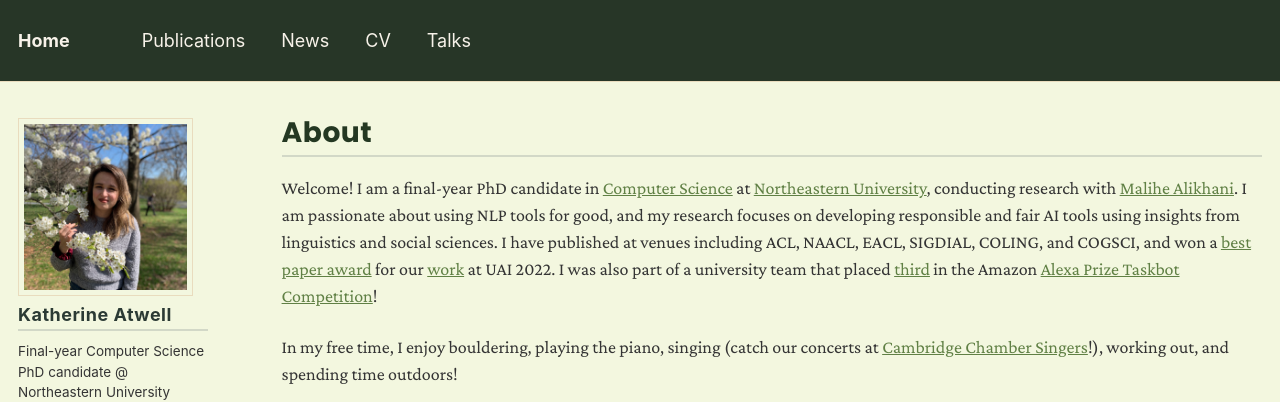
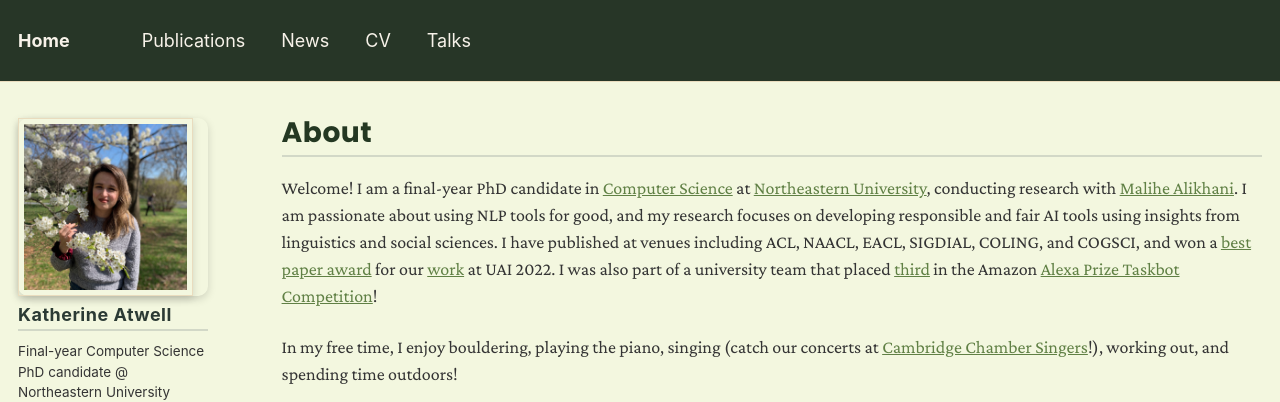
Before and after one commit to katherine-atwell/katherine-atwell.github.io, a Jekyll site: the page built from _pages/about.md, in a window 1280 px wide. Shown: the top 402 px of the page. Built offline with Jekyll 4.4.1, drawn with Linux system fonts in a browser that asks for light colours; nearby versions of some CDN libraries.

Commit message:
update avatar picture style

```diff
--- a/_sass/_sidebar.scss
+++ b/_sass/_sidebar.scss
@@ -75,6 +75,8 @@
   width: 40px;
   // set width only, for non-square avatars
   height: 40px;
+  border-radius: 10px;
+  box-shadow: 0 3px 8px rgba(0, 0, 0, 0.15);
 
   @include breakpoint($large) {
     display: block;
```
